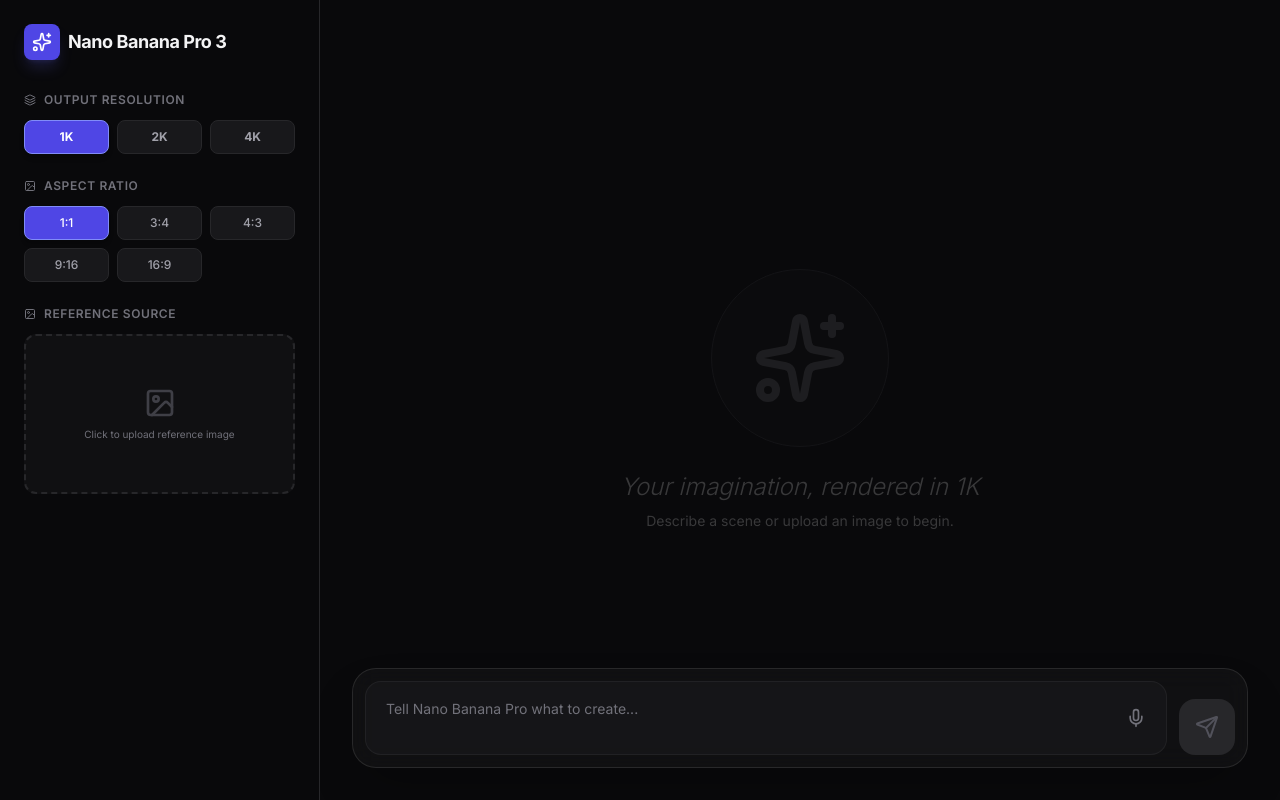
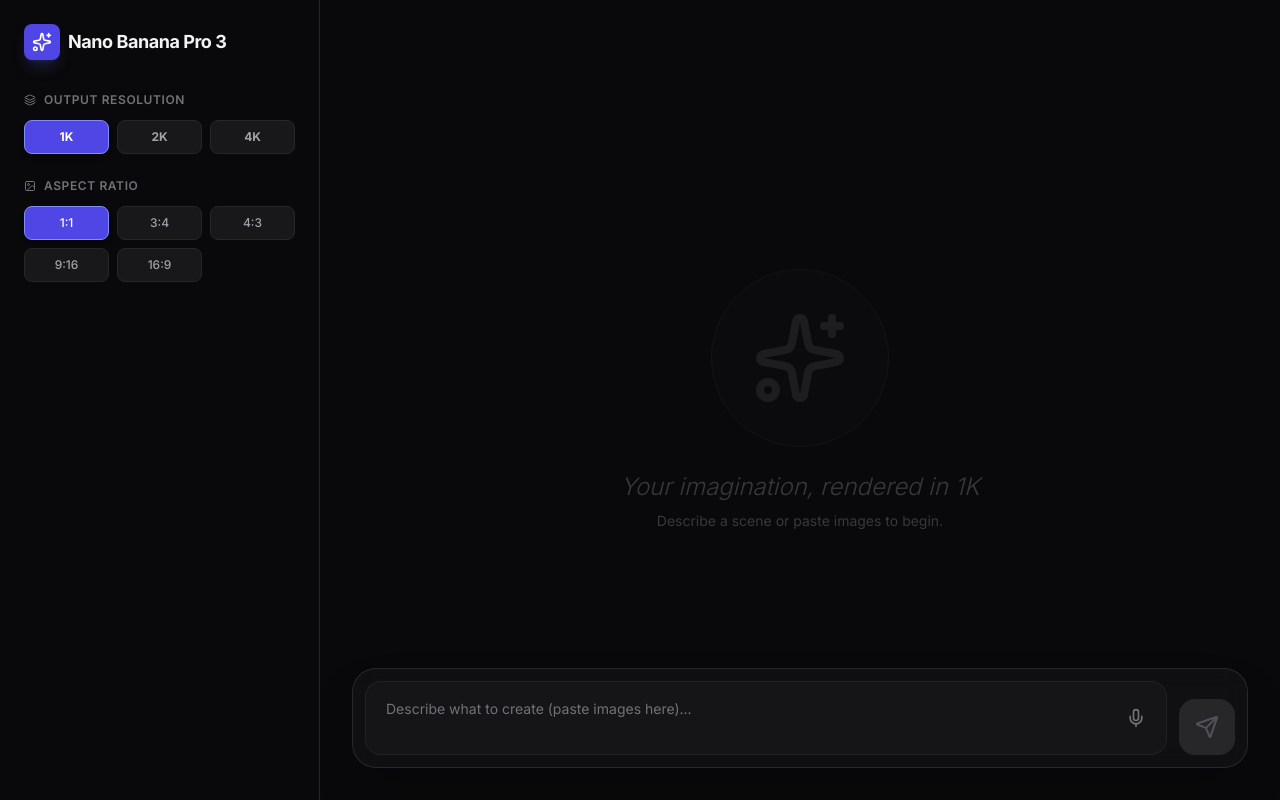
Before and after one commit to PardalJao/Nano-Banana-Pro-3-Pardal, a React (Vite) app: page / in a window 1280 px wide. Built offline with nearby package versions, Linux system fonts and the light colour scheme.

Commit message:
feat: Support multiple reference images
Allows users to attach multiple images for reference when generating images, enhancing creative control and flexibility. The UI has been updated to display these attachments and provide a mechanism to remove them.

```diff
--- a/App.tsx
+++ b/App.tsx
@@ -1,6 +1,6 @@
 
 import React, { useState, useEffect, useRef } from 'react';
-import { Sparkles, Image as ImageIcon, Mic, MicOff, Send, Layers, ExternalLink, RefreshCw, Trash2 } from 'lucide-react';
+import { Sparkles, Image as ImageIcon, Mic, MicOff, Send, Layers, ExternalLink, RefreshCw, Trash2, X } from 'lucide-react';
 import { GoogleGenAI } from '@google/genai';
 import { Resolution, AspectRatio, GeneratedImage } from './types';
 
@@ -16,7 +16,7 @@ const App: React.FC = () => {
   const [prompt, setPrompt] = useState('');
   const [selectedResolution, setSelectedResolution] = useState<Resolution>('1K');
   const [selectedAspectRatio, setSelectedAspectRatio] = useState<AspectRatio>('1:1');
-  const [referenceImage, setReferenceImage] = useState<string | null>(null);
+  const [attachedImages, setAttachedImages] = useState<string[]>([]);
   const [isGenerating, setIsGenerating] = useState(false);
   const [history, setHistory] = useState<GeneratedImage[]>([]);
   const [errorMessage, setErrorMessage] = useState<string | null>(null);
@@ -59,20 +59,31 @@ const App: React.FC = () => {
     }
   };
 
-  const handleImageUpload = (e: React.ChangeEvent<HTMLInputElement>) => {
-    const file = e.target.files?.[0];
-    if (file) {
+  const handlePaste = (e: React.ClipboardEvent) => {
+    const items = e.clipboardData.items;
+    for (let i = 0; i < items.length; i++) {
+      if (items[i].type.indexOf('image') !== -1) {
+        const blob = items[i].getAsFile();
+        if (blob) {
           const reader = new FileReader();
-      reader.onloadend = () => {
-        setReferenceImage(reader.result as string);
+          reader.onload = (event) => {
+            if (typeof event.target?.result === 'string') {
+              setAttachedImages(prev => [...prev, event.target!.result as string]);
+            }
           };
-      reader.readAsDataURL(file);
+          reader.readAsDataURL(blob);
+        }
+      }
     }
   };
 
+  const removeImage = (index: number) => {
+    setAttachedImages(prev => prev.filter((_, i) => i !== index));
+  };
+
   const generateImage = async () => {
-    if (!prompt.trim() && !referenceImage) {
-      setErrorMessage("Please provide a prompt or a reference image.");
+    if (!prompt.trim() && attachedImages.length === 0) {
+      setErrorMessage("Please provide a prompt or paste an image.");
       return;
     }
 
@@ -88,16 +99,17 @@ const App: React.FC = () => {
 
       const contents: { parts: any[] } = { parts: [] };
 
-      if (referenceImage) {
-        const base64Data = referenceImage.split(',')[1];
-        const mimeType = referenceImage.split(';')[0].split(':')[1];
+      // Add all attached images
+      attachedImages.forEach(imgData => {
+        const base64Data = imgData.split(',')[1];
+        const mimeType = imgData.split(';')[0].split(':')[1];
         contents.parts.push({
           inlineData: {
             data: base64Data,
             mimeType: mimeType
           }
         });
-      }
+      });
 
       if (prompt.trim()) {
         contents.parts.push({ text: prompt });
@@ -136,7 +148,7 @@ const App: React.FC = () => {
         };
         setHistory(prev => [newImage, ...prev]);
         setPrompt('');
-        setReferenceImage(null);
+        setAttachedImages([]);
       } else {
         throw new Error("The model did not return an image. Try a different prompt.");
       }
@@ -212,38 +224,6 @@ const App: React.FC = () => {
             </div>
           </section>
 
-          {/* Reference Image */}
-          <section className="space-y-3">
-            <label className="text-xs font-semibold text-zinc-500 uppercase tracking-wider flex items-center gap-2">
-              <ImageIcon className="w-3 h-3" /> Reference Source
-            </label>
-            <div className="relative group">
-              <input type="file" accept="image/*" onChange={handleImageUpload} className="hidden" id="ref-img" />
-              <label
-                htmlFor="ref-img"
-                className={`w-full h-40 rounded-xl border-2 border-dashed flex flex-col items-center justify-center cursor-pointer transition-all overflow-hidden bg-zinc-900/50 ${
-                  referenceImage ? 'border-indigo-500' : 'border-zinc-800 hover:border-zinc-700'
-                }`}
-              >
-                {referenceImage ? (
-                  <img src={referenceImage} alt="Reference" className="w-full h-full object-cover" />
-                ) : (
-                  <>
-                    <ImageIcon className="w-8 h-8 text-zinc-700 mb-2" />
-                    <span className="text-[10px] text-zinc-500 px-4 text-center">Click to upload reference image</span>
-                  </>
-                )}
-              </label>
-              {referenceImage && (
-                <button
-                  onClick={() => setReferenceImage(null)}
-                  className="absolute top-2 right-2 p-1 bg-black/60 backdrop-blur-sm rounded-full text-zinc-300 hover:text-white"
-                >
-                  <Trash2 className="w-3 h-3" />
-                </button>
-              )}
-            </div>
-          </section>
         </div>
 
         {history.length > 0 && (
@@ -269,7 +249,7 @@ const App: React.FC = () => {
               </div>
               <div>
                 <h2 className="text-2xl font-light italic">Your imagination, rendered in {selectedResolution}</h2>
-                <p className="text-sm mt-2">Describe a scene or upload an image to begin.</p>
+                <p className="text-sm mt-2">Describe a scene or paste images to begin.</p>
               </div>
             </div>
           )}
@@ -315,12 +295,32 @@ const App: React.FC = () => {
         {/* Floating Controls */}
         <div className="absolute bottom-8 inset-x-0 px-6 pointer-events-none">
           <div className="max-w-4xl mx-auto w-full pointer-events-auto">
-            <div className="glass rounded-3xl p-3 flex items-end gap-3 shadow-2xl border border-white/10 relative">
+            <div className="glass rounded-3xl p-3 shadow-2xl border border-white/10 relative flex flex-col gap-2">
+
+              {/* Image Previews */}
+              {attachedImages.length > 0 && (
+                <div className="flex gap-2 overflow-x-auto pb-1 px-1">
+                  {attachedImages.map((img, idx) => (
+                    <div key={idx} className="relative w-16 h-16 flex-shrink-0 group">
+                      <img src={img} alt={`Attached ${idx}`} className="w-full h-full object-cover rounded-lg border border-white/20" />
+                      <button
+                        onClick={() => removeImage(idx)}
+                        className="absolute -top-1 -right-1 bg-zinc-900 rounded-full text-zinc-400 hover:text-white border border-white/10 p-0.5 shadow-md"
+                      >
+                        <X className="w-3 h-3" />
+                      </button>
+                    </div>
+                  ))}
+                </div>
+              )}
+
+              <div className="flex items-end gap-3">
                 <div className="flex-1 bg-zinc-900/80 rounded-2xl border border-white/5 focus-within:border-indigo-500/50 transition-all p-2 flex items-center gap-2">
                   <textarea
                     value={prompt}
                     onChange={(e) => setPrompt(e.target.value)}
-                  placeholder="Tell Nano Banana Pro what to create..."
+                    onPaste={handlePaste}
+                    placeholder="Describe what to create (paste images here)..."
                     className="flex-1 bg-transparent border-none focus:ring-0 text-white placeholder-zinc-500 text-sm resize-none py-2 px-3 h-14 min-h-[56px] max-h-40 leading-relaxed"
                     onKeyDown={(e) => {
                       if (e.key === 'Enter' && !e.shiftKey) {
@@ -340,16 +340,17 @@ const App: React.FC = () => {
                   </button>
                 </div>
                 <button
-                disabled={isGenerating || (!prompt.trim() && !referenceImage)}
+                  disabled={isGenerating || (!prompt.trim() && attachedImages.length === 0)}
                   onClick={generateImage}
                   className={`p-4 h-14 w-14 rounded-2xl flex items-center justify-center transition-all ${
-                  isGenerating || (!prompt.trim() && !referenceImage)
+                    isGenerating || (!prompt.trim() && attachedImages.length === 0)
                     ? 'bg-zinc-800 text-zinc-600 cursor-not-allowed'
                     : 'bg-indigo-600 text-white hover:bg-indigo-500 shadow-xl shadow-indigo-500/40 active:scale-95'
                   }`}
                 >
                   {isGenerating ? <RefreshCw className="w-6 h-6 animate-spin" /> : <Send className="w-6 h-6" />}
                 </button>
+              </div>
             </div>
             {errorMessage && (
               <div className="mt-4 px-4 py-2 bg-red-500/10 border border-red-500/40 rounded-xl text-red-400 text-[10px] font-bold text-center uppercase tracking-widest animate-in fade-in zoom-in">
```
Lines whose indentation alone changed are shown as unchanged.
